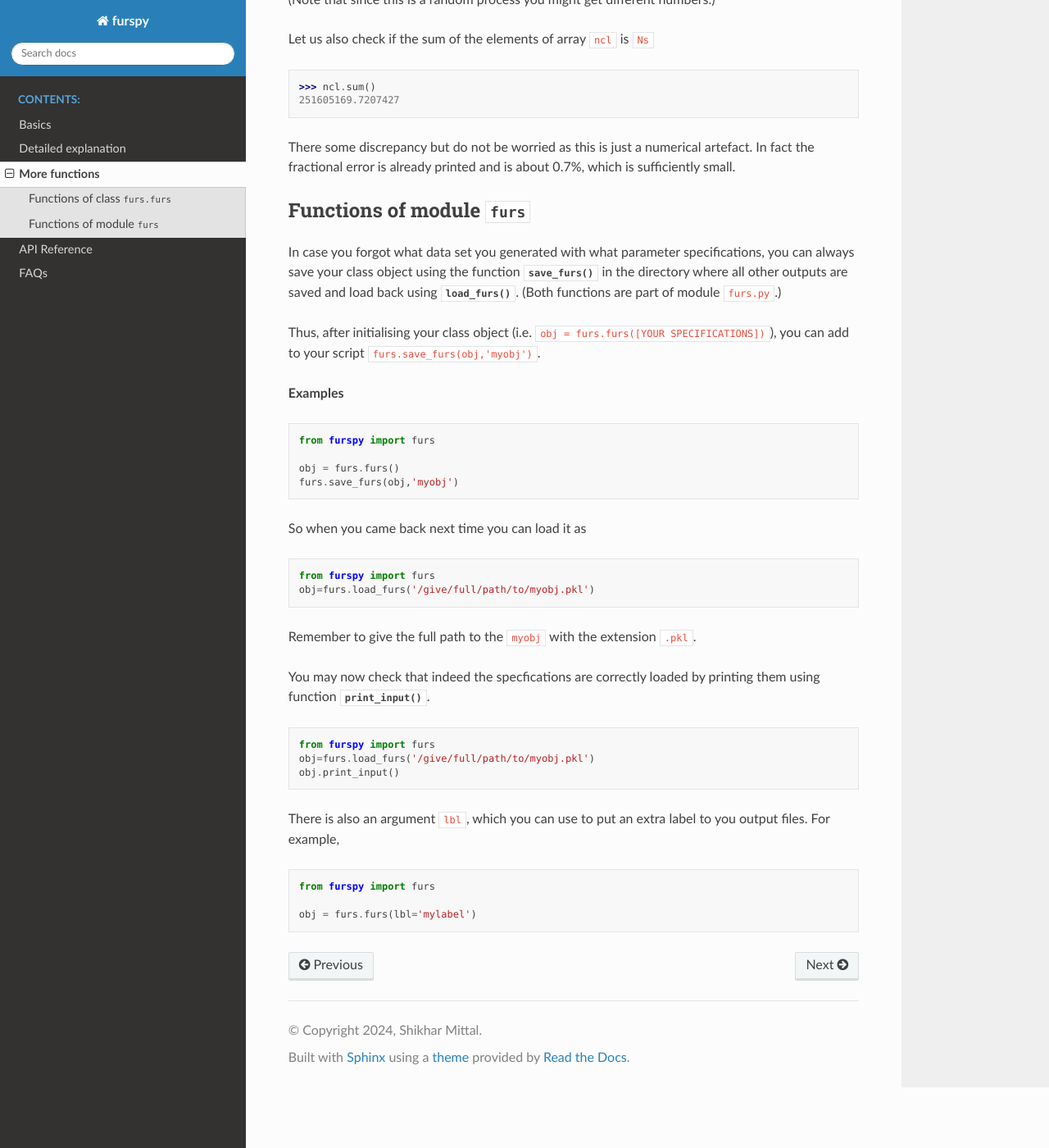
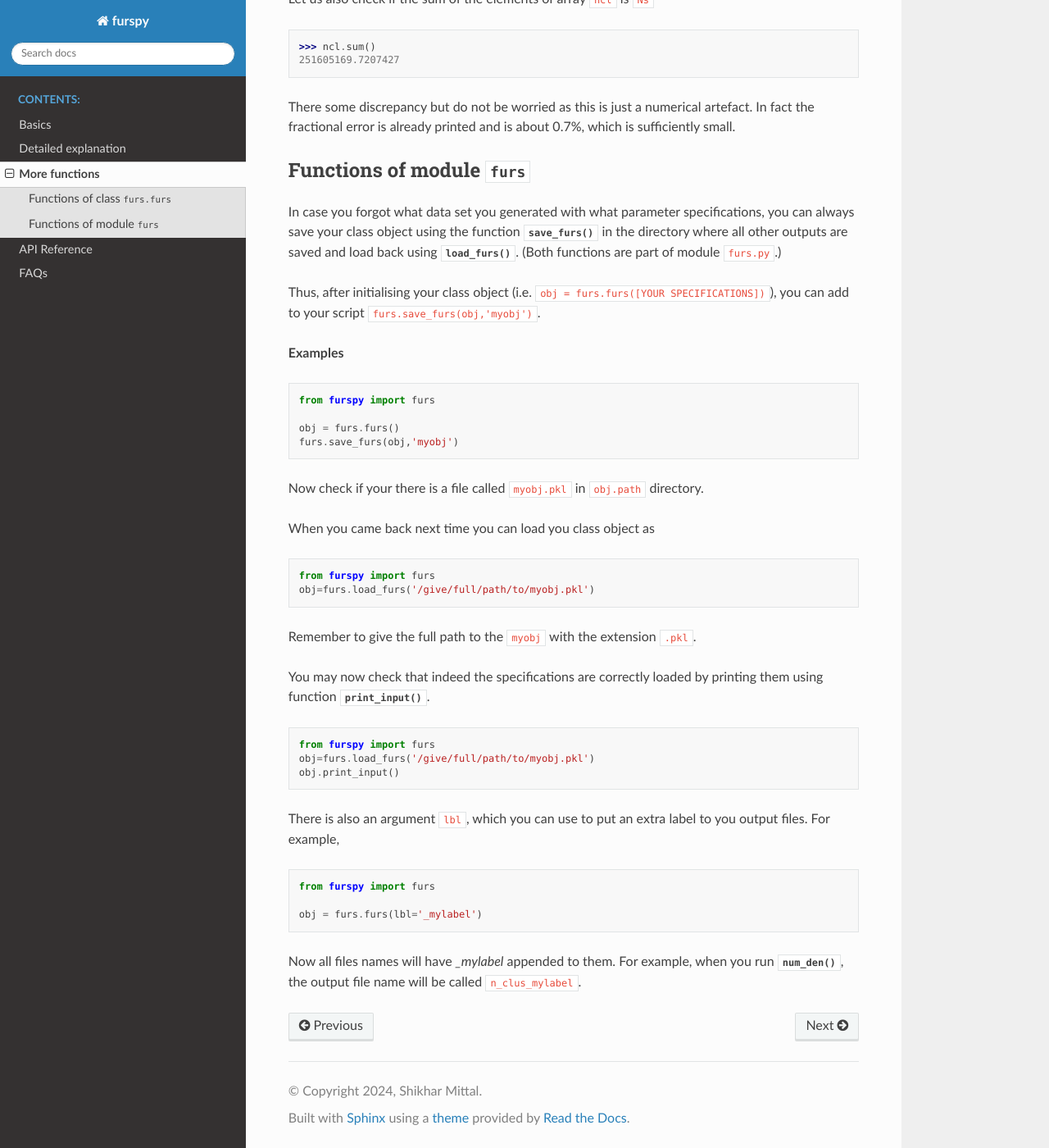
Before and after one commit to shikharmittal04/epspy, a Sphinx documentation site: the page built from docs/otherfuncs.rst, in a window 1280 px wide and 1400 px high, scrolled down 1231 px. Shown: the whole window at 82% size. Built offline with Sphinx 7.4.7 and the Read the Docs theme 2.0.0, drawn with Linux system fonts in a browser that asks for light colours; some of the changed text lies outside the part shown.

Commit message:
Minor updates

```diff
--- a/docs/faqs.rst
+++ b/docs/faqs.rst
@@ -1,7 +1,7 @@
 Frequently Asked Questions
 --------------------------
 
-1. I have run :func:`gen_freq()` for some choice of ``nu``. But now want to regenerate the data for a different choice of ``nu``? Do I need to rerun :func:`ref_freq()`?
+1. I have run :func:`gen_freq()` for some choice of ``nu``. But now want to regenerate the ``Tb_nu_map`` data for a different choice of ``nu``. Do I need to rerun :func:`ref_freq()`?
 
    No. :func:`ref_freq()` is not tied to ``nu`` because it is given to function :func:`gen_freq()`. Thus, if users want to use the same data for source distribution (``n_clus.npy``), flux density (``Tb_o_individual.npy``) and spectral index (``beta.npy``) assignments at reference frequency to generate spectrum and sky maps for a different frequency range, then run only :func:`gen_freq()` for a new choice of ``nu``.
 
--- a/docs/otherfuncs.rst
+++ b/docs/otherfuncs.rst
@@ -77,7 +75,9 @@
    obj = furs.furs()
    furs.save_furs(obj,'myobj')
 
-So when you came back next time you can load it as
+Now check if your there is a file called ``myobj.pkl`` in ``obj.path`` directory.
+
+When you came back next time you can load you class object as
 
 .. code:: python
 
@@ -86,7 +86,7 @@
 
 Remember to give the full path to the ``myobj`` with the extension ``.pkl``.
 
-You may now check that indeed the specfications are correctly loaded by printing them using function :func:`print_input()`.
+You may now check that indeed the specifications are correctly loaded by printing them using function :func:`print_input()`.
 
 .. code:: python
 
@@ -101,4 +101,6 @@
 
    from furspy import furs
 
-   obj = furs.furs(lbl='mylabel')
+   obj = furs.furs(lbl='_mylabel')
+
+Now all files names will have `_mylabel` appended to them. For example, when you run :func:`num_den`, the output file name will be called ``n_clus_mylabel``.
```
Also changed, not shown: other parts of docs/otherfuncs.rst (+4 -6 lines), docs/detexp.rst (+3 -4 lines), 1 other file.
